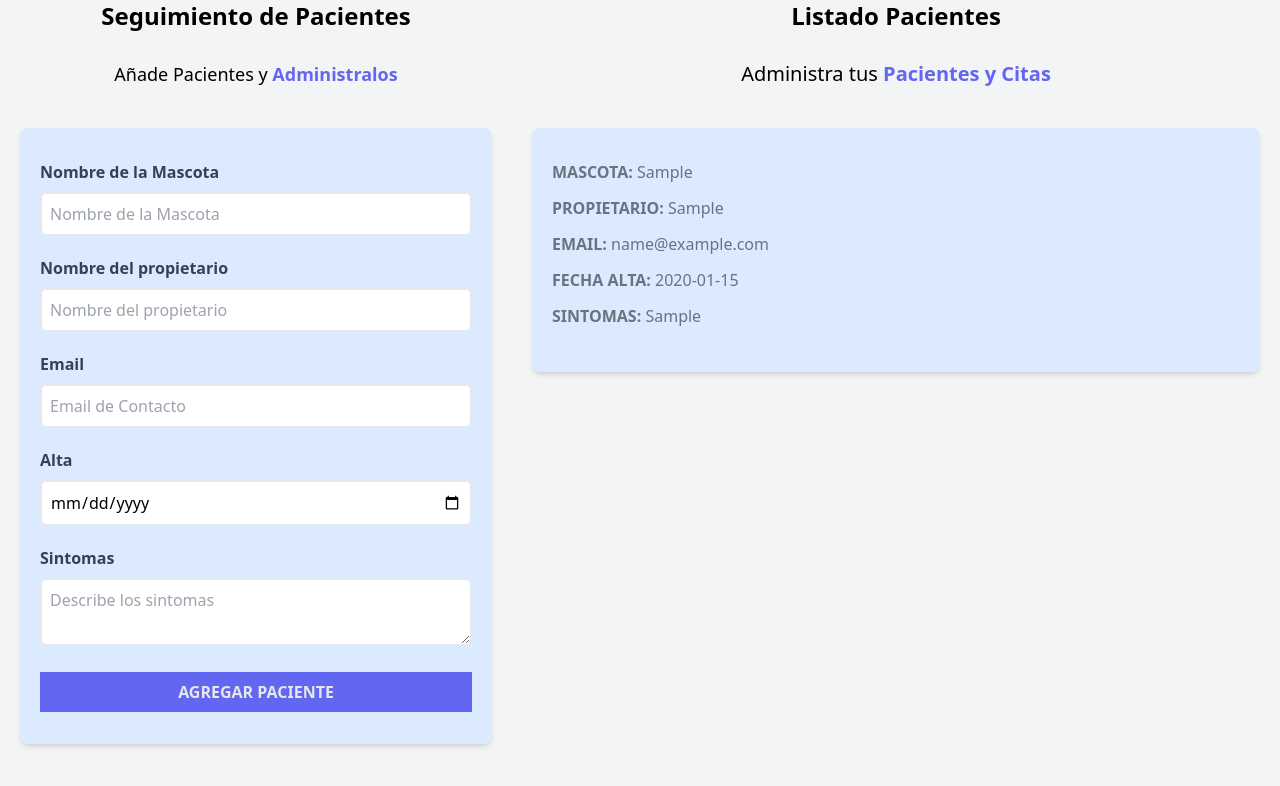
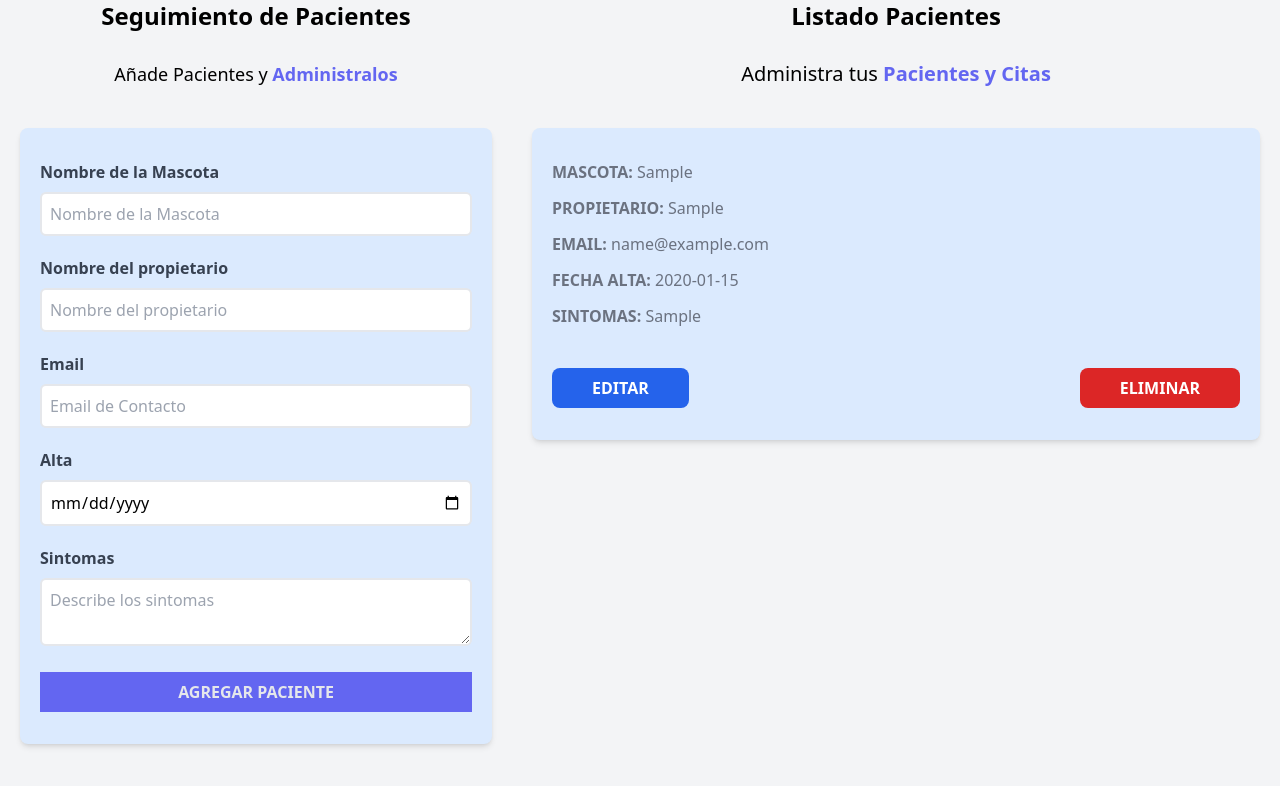
Before and after one commit to danni-boi-dot/citasReact, a React (Vite) app: page / in a window 1280 px wide. Both pictures are taken after typing "Sample", "Sample", "name@example.com", "2020-01-15", "Sample" into the empty fields and a click on the input "Agregar Paciente". Shown: the part 144-930 px from the top of the page. Built offline with nearby package versions, Linux system fonts and the light colour scheme.

Commit message:
Se agrego y se hizo la funcionalidad de el buton editar y eliminar

```diff
--- a/src/App.jsx
+++ b/src/App.jsx
@@ -5,6 +5,13 @@
 
 const App = () => {
   const [pacientes, setPacientes] = useState([]);
+  const [paciente, setPaciente] = useState({});
+
+  const eliminarPaciente = (id) => {
+    const pacientesActualizados = pacientes.filter(paciente => paciente.id !== id)
+    setPacientes(pacientesActualizados)
+  }
+
   return (
     <div className="container mx-auto">
       <Header />
@@ -12,9 +19,13 @@
         <Formulario
           pacientes = {pacientes}
           setPacientes = {setPacientes}
+          paciente = {paciente}
+          setPaciente= {setPaciente}
         />
         <ListadoPacientes
           pacientes={pacientes}
+          setPaciente={setPaciente}
+          eliminarPaciente={eliminarPaciente}
         />
       </div>
     </div>
--- a/src/components/Formulario.jsx
+++ b/src/components/Formulario.jsx
@@ -1,7 +1,7 @@
 import { useState, useEffect } from 'react'
 import Error from './Error';
 
-const Formulario = ({pacientes, setPacientes}) => {
+const Formulario = ({ pacientes, setPacientes, paciente, setPaciente }) => {
   const [nombre, setNombre] = useState('');
   const [propietario, setPropietario] = useState('');
   const [email, setEmail] = useState('');
@@ -9,8 +9,18 @@
   const [sintomas, setSintomas] = useState('');
   const [error, setError] = useState(false);
 
+  useEffect(() => {
+    if (Object.keys(paciente).length > 0) {
+      setNombre(paciente.nombre)
+      setPropietario(paciente.propietario)
+      setEmail(paciente.email)
+      setAlta(paciente.alta)
+      setSintomas(paciente.sintomas)
+    }
+  }, [paciente])
+
   const generarId = () => {
-    const random = Math.random().toString(36).substr(2)
+    const random = Math.random().toString(36).substring(2)
     const fecha = Date.now().toString(36)
 
     return fecha + random
@@ -33,10 +43,20 @@
       propietario,
       email,
       alta,
-      sintomas,
-      id: generarId()
+      sintomas
     }
-    setPacientes([...pacientes, objetoPacientes]);
+
+    if (paciente.id) {
+      objetoPacientes.id = paciente.id
+      const pacientesAct = pacientes.map(pacienteState => pacienteState.id === paciente.id ? objetoPacientes : pacienteState)
+      setPacientes(pacientesAct)
+      setPaciente('')
+    }else{
+      objetoPacientes.id = generarId()
+      setPacientes([...pacientes, objetoPacientes]);
+    }
+
+    //Reinicia el Formulario
     setNombre('')
     setPropietario('')
     setEmail('')
@@ -55,7 +75,7 @@
       <form className="shadow-md rounded-lg py-8 px-5 bg-blue-100 mb-10 mx-5 my-10"
         onSubmit={handleSubmit}>
         {error &&
-        <Error><p>Todos los campos son obligatorios</p></Error>}
+          <Error><p>Todos los campos son obligatorios</p></Error>}
         <div className="mb-5">
           <label htmlFor="mascota" className="block text-gray-700 font-bold">Nombre de la Mascota</label>
           <input id="mascota"
@@ -122,7 +142,7 @@
         <input type="submit"
           className="bg-indigo-500 w-full p-2 uppercase font-bold text-gray-200
                 hover:bg-blue-800 cursor-pointer transition-colors"
-          value="Agregar Paciente" />
+          value={paciente.id ? 'Editar Paciente' : 'Agregar Paciente'} />
       </form>
     </div>
   )
--- a/src/components/ListadoPacientes.jsx
+++ b/src/components/ListadoPacientes.jsx
@@ -1,6 +1,6 @@
 import Paciente from "./Paciente"
 
-const ListadoPacientes = ({ pacientes }) => {
+const ListadoPacientes = ({ pacientes, setPaciente, eliminarPaciente }) => {
   return (
     <div className="md:w-1/2 lg:w-3/5 md:h-screen overflow-y-scroll">
 
@@ -16,6 +16,8 @@
             <Paciente
               key={paciente.id}
               paciente={paciente}
+              setPaciente={setPaciente}
+              eliminarPaciente={eliminarPaciente}
             />
           ))}
         </>
@@ -26,6 +28,7 @@
             Agrega algun paciente y {''}
             <span className="text-indigo-500 font-bold">se mostrara AQUI</span>
           </p>
+
         </>
       )}
     </div>
--- a/src/components/Paciente.jsx
+++ b/src/components/Paciente.jsx
@@ -1,6 +1,12 @@
-const Paciente = ({paciente}) => {
+const Paciente = ({paciente, setPaciente, eliminarPaciente}) => {
+    const {nombre, propietario, email, alta, sintomas, id} = paciente
 
-    const {nombre, propietario, email, alta, sintomas} = paciente
+    const handleEliminar = () => {
+        const respuesta = confirm('Deseas Eliminar este paciente?')
+        if(respuesta){
+            eliminarPaciente(id)
+        }
+    }
 
     return (
         <div className="shadow-md rounded-lg py-8 px-5 bg-blue-100 mb-10 mx-5">
@@ -19,6 +25,22 @@
             <p className="font-bold mb-3 uppercase text-gray-500">Sintomas: {''}
                 <span className="font-normal normal-case">{sintomas}</span>
             </p>
+            <div className="flex justify-between mt-10">
+                <button
+                type="button" className="py-2 px-10
+                 hover:bg-blue-700 bg-blue-600 rounded-lg
+                  text-white font-bold"
+                  onClick={()=> setPaciente(paciente)}>
+                    EDITAR
+                </button>
+                <button
+                type="button" className="py-2 px-10
+                 hover:bg-red-700 bg-red-600 rounded-lg
+                  text-white font-bold"
+                  onClick={handleEliminar}>
+                    ELIMINAR
+                </button>
+            </div>
         </div>
     )
 }
```
